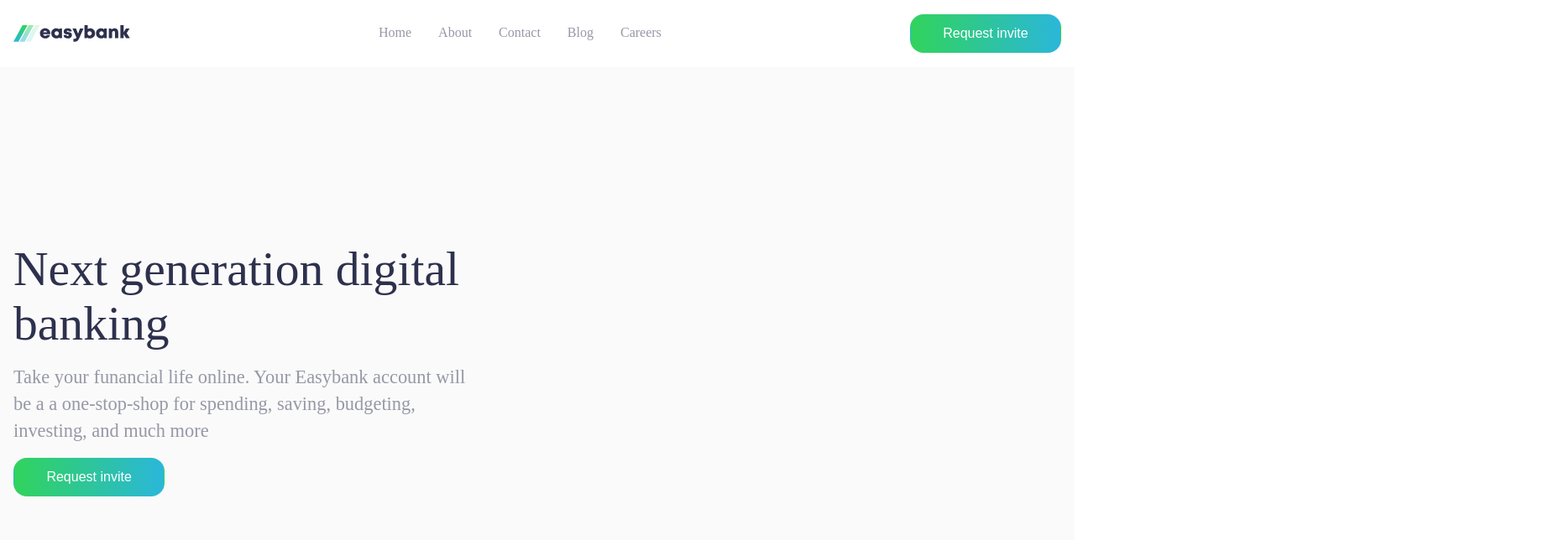
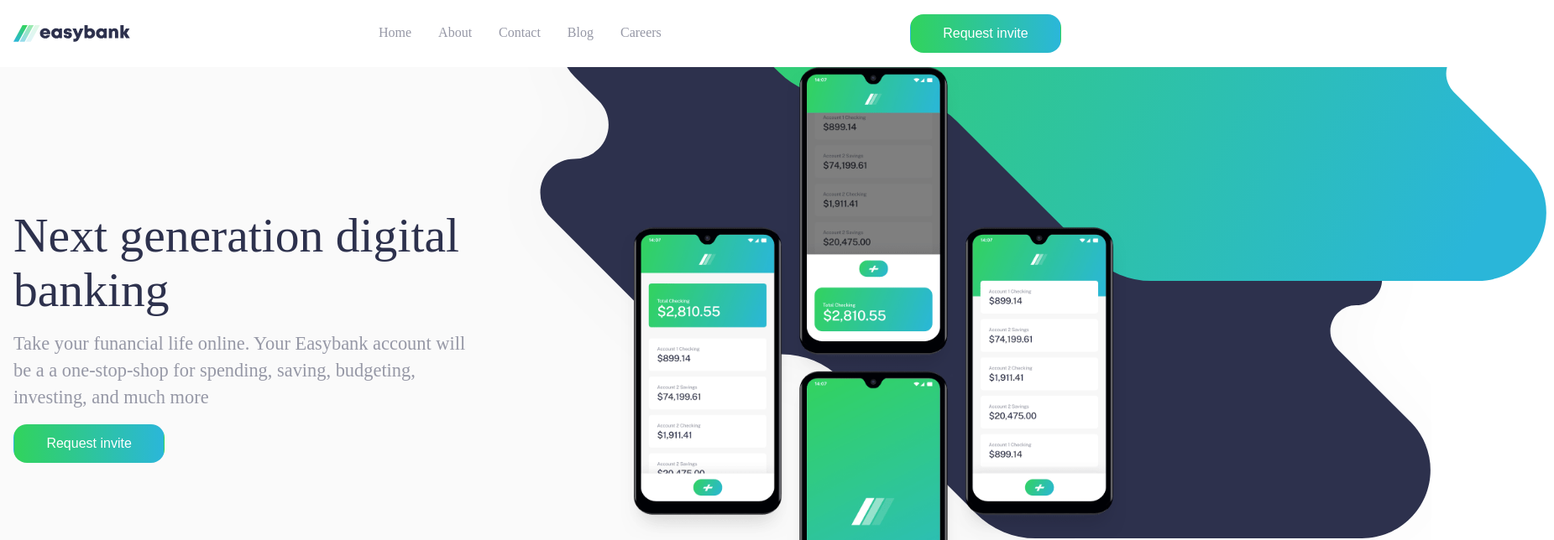
Before and after one commit to PChaparro/frontend-mentor, a React (Vite) app in the folder easybank-landing-page/: page / in a window 1280 px wide. Shown: the top 644 px of the page at 84% size, 1851 px wide, since content can reach past the window. Built offline with nearby package versions, Linux system fonts and the light colour scheme; a web font is replaced by a local one.

Commit message:
:sparkles: Hero images

```diff
--- a/easybank-landing-page/src/components/Hero/Hero.module.css
+++ b/easybank-landing-page/src/components/Hero/Hero.module.css
@@ -4,11 +4,11 @@
 
 .hero {
   width: 100%;
-  height: calc(100vh - 80px);
+  height: calc(80vh);
 
   display: grid;
   grid-template-columns: 0.8fr 1fr;
-  padding: 16px;
+  padding: 0px 16px;
 }
 
 .hero__texts {
@@ -30,3 +30,30 @@
   font-size: var(--fs-md);
   line-height: 2rem;
 }
+
+.hero__images {
+  position: relative;
+}
+
+.hero__images::before {
+  content: '';
+  background-image: url('/images/bg-intro-desktop.svg');
+  background-repeat: no-repeat;
+  background-position: 0% 100%;
+
+  position: absolute;
+  width: 100vw;
+  height: 100%;
+}
+
+.hero__images::after {
+  content: '';
+  background-image: url('/images/image-mockups.png');
+  background-repeat: no-repeat;
+  background-position: 25% 0%;
+  background-size: contain;
+
+  position: absolute;
+  width: 100vw;
+  height: 115%;
+}
--- a/easybank-landing-page/src/components/Navigation/Navigation.module.css
+++ b/easybank-landing-page/src/components/Navigation/Navigation.module.css
@@ -5,6 +5,7 @@
   display: flex;
   align-items: center;
   justify-content: space-between;
+  z-index: 100;
 }
 
 .navbar__options {
--- /dev/null
+++ b/easybank-landing-page/src/pages/HomePage/HomePage.module.css
@@ -0,0 +1,3 @@
+.space-placeholder {
+  height: 100vh;
+}
--- a/easybank-landing-page/src/pages/HomePage/HomePage.tsx
+++ b/easybank-landing-page/src/pages/HomePage/HomePage.tsx
@@ -1,5 +1,12 @@
 import { Hero } from '../../components/Hero/Hero';
 
+import Styles from './HomePage.module.css';
+
 export const HomePage = () => {
-  return <Hero />;
+  return (
+    <>
+      <Hero />
+      <section className={Styles['space-placeholder']}></section>
+    </>
+  );
 };
```
